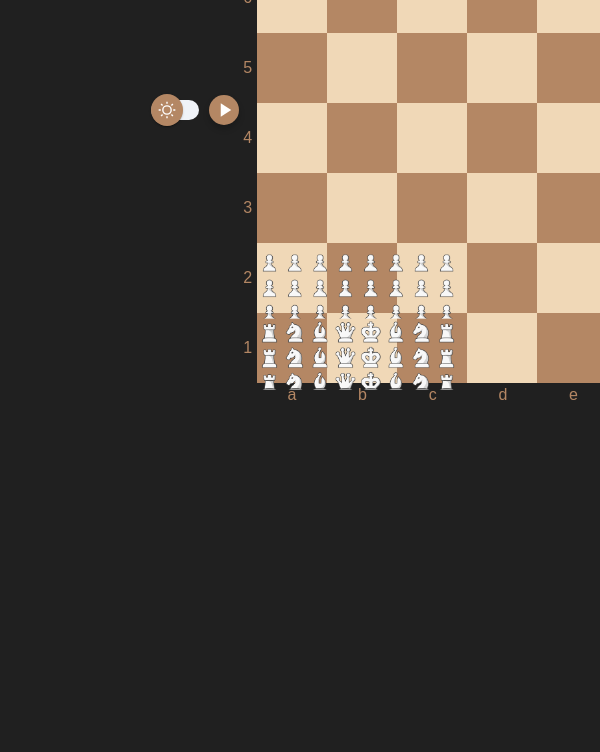
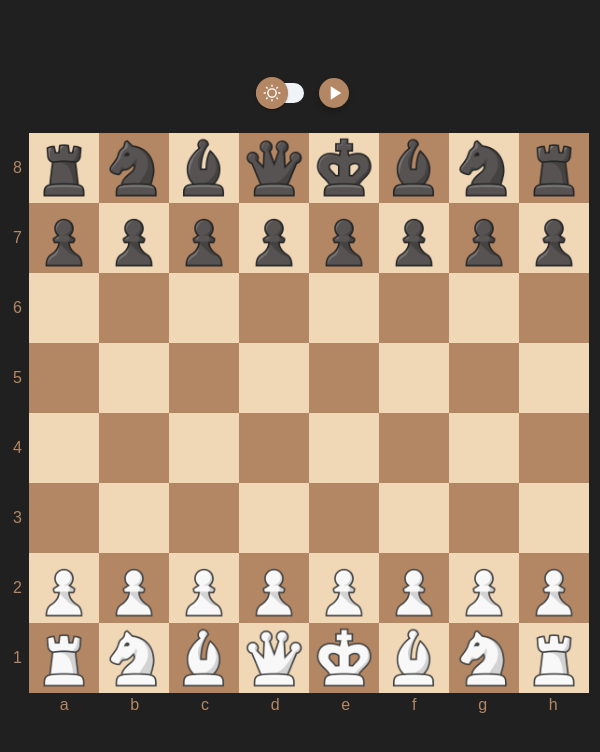
Before and after one commit to MahdiMirshafiee/chess, a React (Vite) app: page / in a window 600 px wide. Shown: the top 752 px of the page. Built offline with nearby package versions, Linux system fonts and the light colour scheme; a web font is replaced by a local one.

Commit message:
style: responsive for mobile and ipad

```diff
--- a/src/App.css
+++ b/src/App.css
@@ -21,3 +21,20 @@ body {
   font-family: "Sofia Sans", sans-serif;
   grid-template-columns: auto 220px;
 }
+
+@media all and (max-width: 1023px) {
+  .App {
+    grid-template-columns: 1fr;
+    grid-template-rows: auto auto auto;
+    place-content: center;
+    place-items: center;
+    padding: 10px;
+    overflow-y: auto;
+  }
+
+  html,
+  body {
+    overflow: auto;
+    position: relative;
+  }
+}
--- a/src/components/Board/Board.css
+++ b/src/components/Board/Board.css
@@ -180,7 +180,7 @@
   border: 6px solid var(--highlight);
 }
 
-@media all and (max-width: 1100px) {
+@media all and (max-width: 1023px) {
   .controls {
     position: relative;
     margin-left: auto;
--- a/src/components/Board/bits/Ranks.css
+++ b/src/components/Board/bits/Ranks.css
@@ -1,4 +1,4 @@
-.ranks{
+.ranks {
   display: flex;
   flex-direction: column;
   align-items: center;
@@ -13,3 +13,10 @@ color: var(--dark-tile);
   justify-content: space-around;
   color: var(--dark-tile-d);
 }
+
+@media all and (max-width: 767px) {
+  .ranks,
+  .ranks-dark {
+    margin-right: 5px;
+  }
+}
--- a/src/components/Control/Control.css
+++ b/src/components/Control/Control.css
@@ -5,3 +5,11 @@
   text-align: center;
   height: calc(8 * var(--tile-size));
 }
+
+@media all and (max-width: 1023px) {
+  .control {
+    height: auto;
+    width: calc(8 * var(--tile-size));
+    margin: 0 auto;
+  }
+}
--- a/src/components/Control/bits/MovesList.css
+++ b/src/components/Control/bits/MovesList.css
@@ -34,3 +34,20 @@
   left: 0;
   opacity: 0.5;
 }
+
+@media all and (max-width: 1023px) {
+  .moves-list {
+    flex-wrap: nowrap;
+    overflow-x: auto;
+    max-height: 60px;
+    padding: 10px 0;
+  }
+
+  .moves-list div {
+    flex-basis: auto;
+    padding-left: 25px;
+    padding-right: 10px;
+    white-space: nowrap;
+    top: 0;
+  }
+}
--- a/src/components/Control/bits/TakeBack.css
+++ b/src/components/Control/bits/TakeBack.css
@@ -15,3 +15,11 @@ button {
   background-color: var(--dark-tile);
   color: var(--light-tile);
 }
+
+@media all and (max-width: 1023px) {
+  button {
+    width: 100%;
+    padding: 12px;
+    margin: 5px;
+  }
+}
--- a/src/components/Pieces/Pieces.css
+++ b/src/components/Pieces/Pieces.css
@@ -1,9 +1,9 @@
 .pieces {
   position: absolute;
   left: calc(0.25 * var(--tile-size));
-  right: 0;
   top: 0;
-  bottom: calc(0.25 * var(--tile-size));
+  width: calc(8 * var(--tile-size));
+  height: calc(8 * var(--tile-size));
   z-index: 3;
 }
 
@@ -253,21 +253,3 @@
 .piece.p-70 {
   transform: translate(700%, 700%);
 }
-
-@media all and (max-width: 500px) {
-  .pieces {
-    left: calc(0.25 * var(--tile-size));
-    bottom: calc(0.5 * var(--tile-size));
-    top: 0;
-    right: 0;
-  }
-}
-
-@media all and (max-width: 900px) and (min-width: 501px) {
-  .pieces {
-    left: calc(0.25 * var(--tile-size));
-    bottom: calc(0.25 * var(--tile-size));
-    top: 0;
-    right: 0;
-  }
-}
```
Lines whose indentation alone changed are shown as unchanged.
